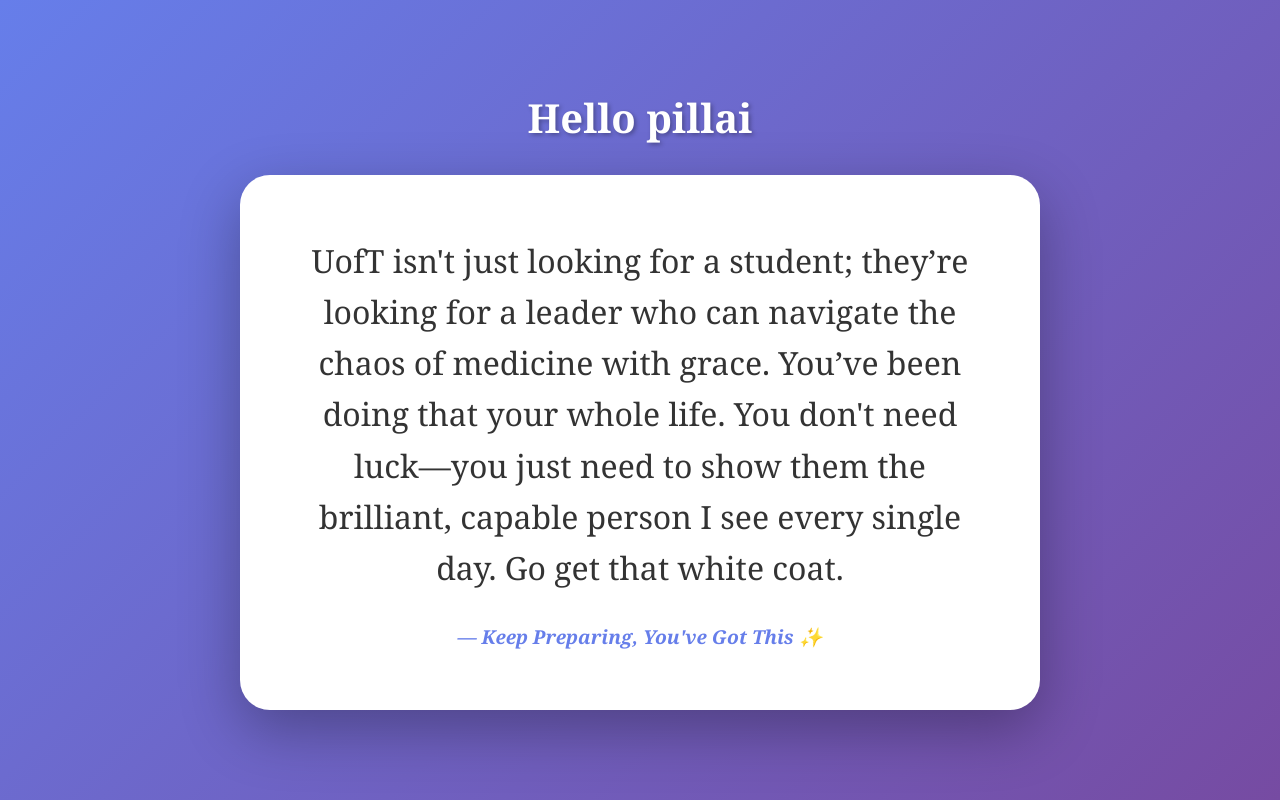
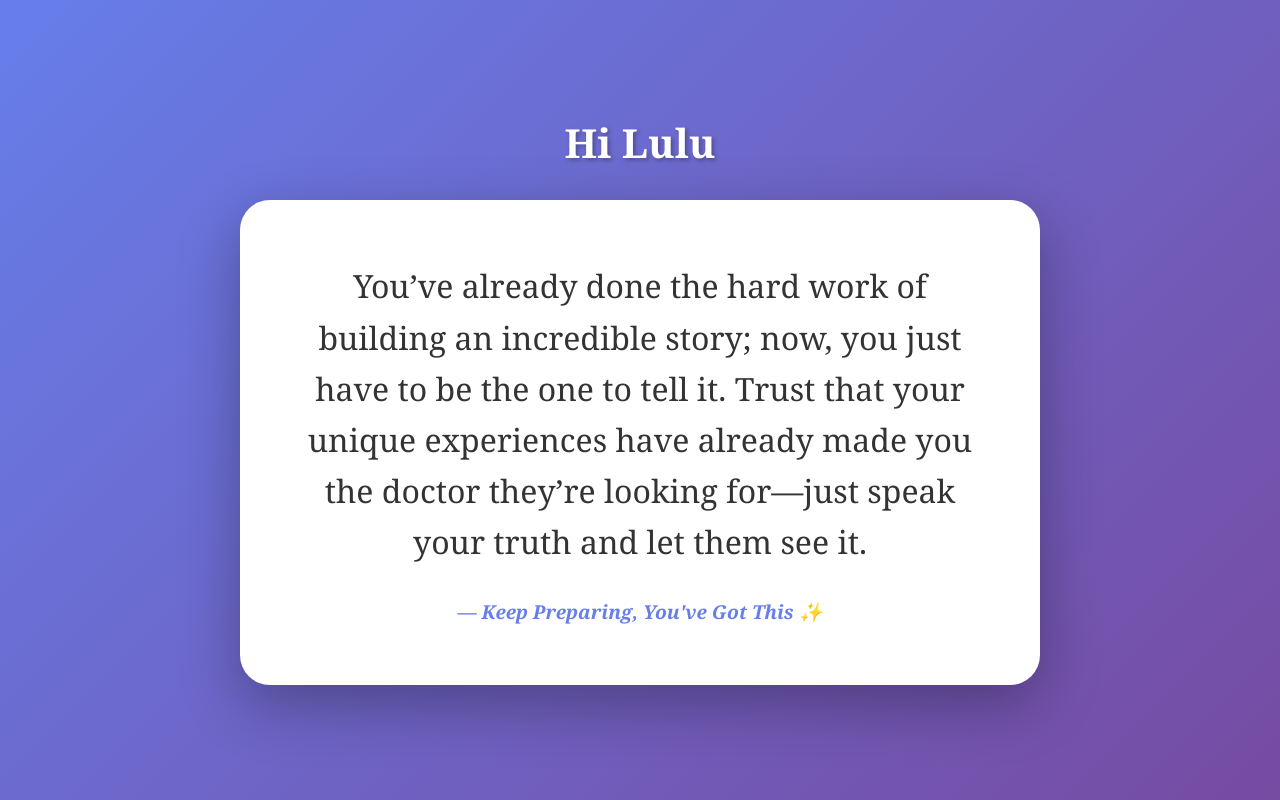
Before and after one commit to Dinoyan/dinoyan.github.com, a plain HTML site: page index.html in a window 1280 px wide. Drawn offline with Linux system fonts and the light colour scheme.

Commit message:
Update index.html

```diff
--- a/index.html
+++ b/index.html
@@ -97,11 +97,10 @@
 </head>
 <body>
     <div class="container">
-        <h1 class="name-header">Hello pillai</h1>
+        <h1 class="name-header">Hi Lulu</h1>
         <div class="quote-card">
             <div class="quote-text">
-                UofT isn't just looking for a student; they’re looking for a leader who can navigate the chaos of medicine with grace. You’ve been doing that your whole life. You don't need luck—you just need to show them the brilliant, capable person I see every single day. Go get that white coat.
-            </div>
+You’ve already done the hard work of building an incredible story; now, you just have to be the one to tell it. Trust that your unique experiences have already made you the doctor they’re looking for—just speak your truth and let them see it.            </div>
             <div class="quote-author">— Keep Preparing, You've Got This ✨</div>
         </div>
     </div>
```
